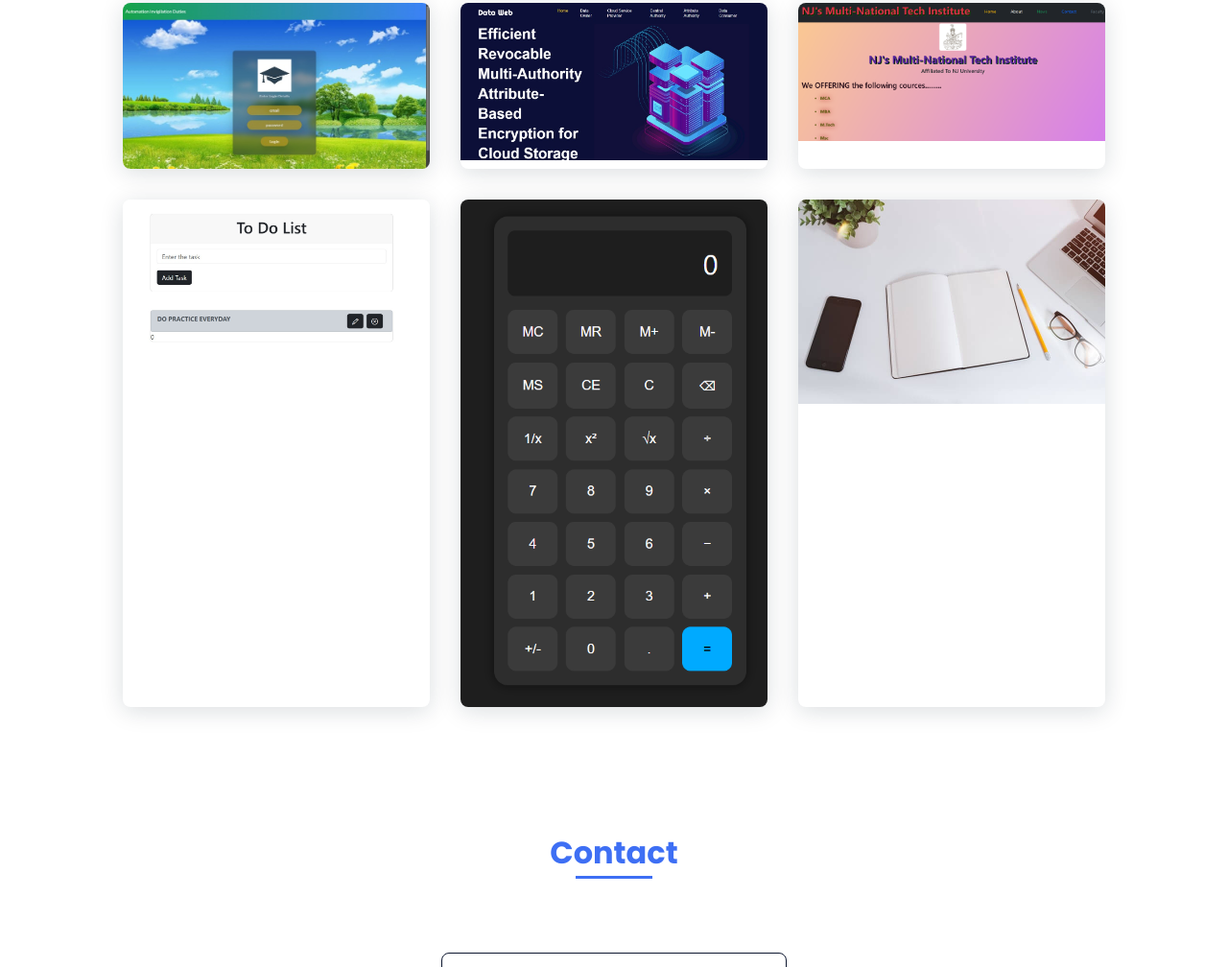
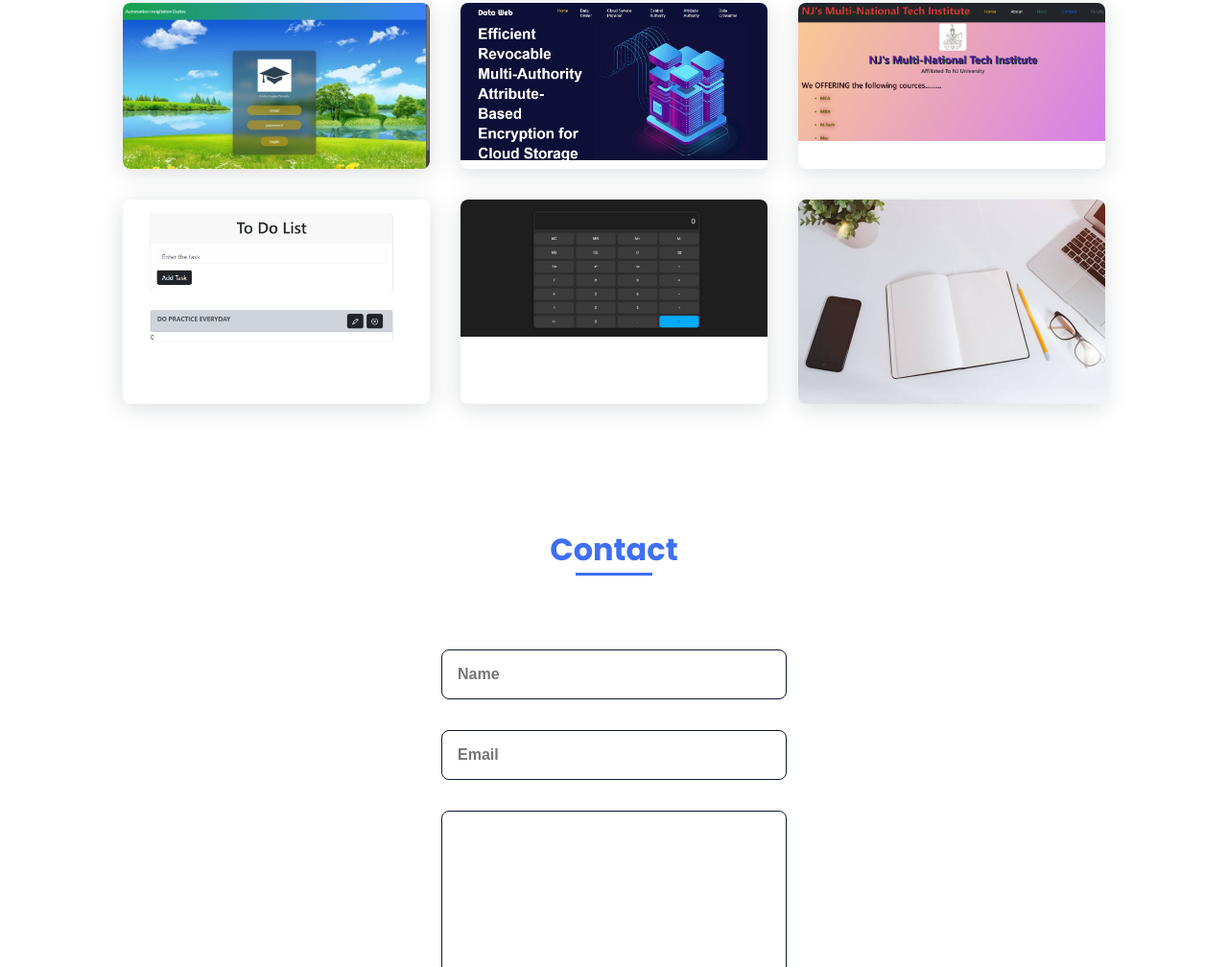
Before and after one commit to Naresh-Jangalapalle/Portfolio-nj, a plain HTML site: page index.html in a window 1280 px wide. Shown: the part 2140-3148 px from the top of the page at 96% size. Drawn offline with nearby package versions, Linux system fonts and the light colour scheme.

Commit message:
Update index.html

```diff
--- a/index.html
+++ b/index.html
@@ -166,7 +166,7 @@
                         <img src="assets/img/todolist.jpg" alt="">
                     </a>
                     <a href="" class="work__img">
-                        <img src="assets/img/calculator.png" alt="">
+                        <img src="assets/img/cal-nj.png" alt="">
                     </a>
                     <a href="" class="work__img">
                         <img src="assets/img/work6.jpg" alt="">
```
